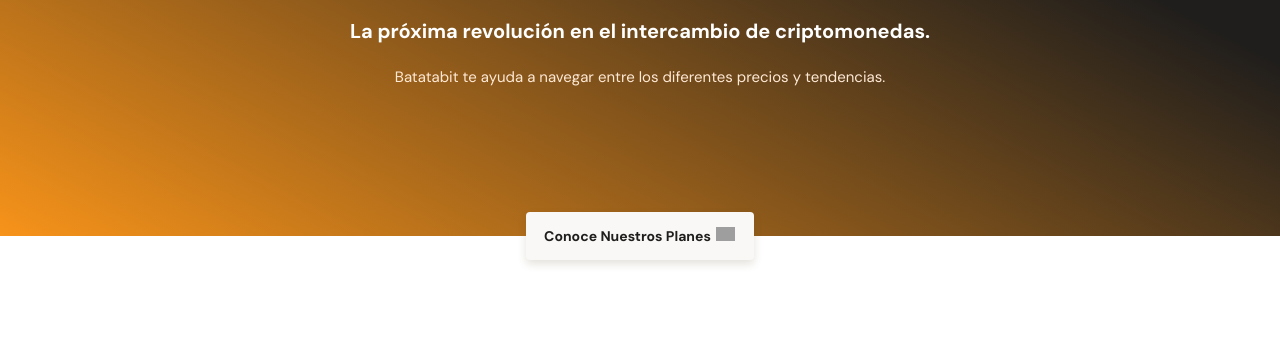
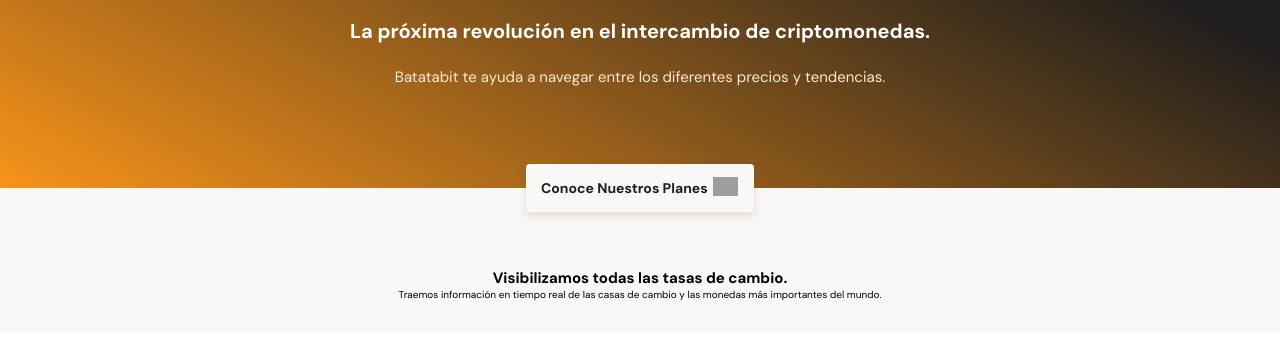
Before and after one commit to vilrodriguez/batabit, a website: page index.html in a window 1280 px wide. Shown: the part 106-446 px from the top of the page. Drawn offline with Linux system fonts and the light colour scheme; grey boxes are pictures that could not be loaded.

Commit message:
added contento to main

```diff
--- a/index.html
+++ b/index.html
@@ -17,7 +17,18 @@
     </div>
   </header>
   <main>
-    <section></section>
+    <section class="main-exchange-container">
+      <div class="backgroundImg"></div>
+      <div class="main-exchange-container--title">
+        <h2>Visibilizamos todas las tasas de cambio.</h2>
+        <p>Traemos información en tiempo real de las casas de cambio y las monedas más importantes del mundo.</p>
+      </div>
+      <section class="main-exchange-container--table">
+        <div>
+
+        </div>
+      </section>
+    </section>
     <section></section>
     <section></section>
     <section></section>
--- a/style.css
+++ b/style.css
@@ -52,7 +52,7 @@
   width: 90%;
   max-width: 900px;
   min-width: 288px;
-  height: 218px;
+  height: 170px;
   margin-top: 40px;
   text-align: center;
   align-self: center;
@@ -74,9 +74,9 @@
 .header--title-container .header--button {
   position: absolute;
   display: flex;
+  padding: 10px;
   align-items: center;
-  justify-content: center;
-  padding: 15px;
+  justify-content: space-evenly;
   border: none;
   border-radius: 4px;
   width: 228px;
@@ -92,11 +92,24 @@
 }
 
 .header--title-container span{
-  display: inline-block;
-  width: 19px;
-  height: 19px;
-  margin-left: 5px;
+  width: 25px;
+  height: 23px;
   background-image: url('https://icongr.am/feather/chevron-down.svg?size=128&color=282623');
   background-repeat: no-repeat;
   background-size: contain;
 }
+
+/* MAIN */
+main {
+  width: 100%;
+  height: auto;
+  background-color: var(--off-white);
+}
+
+.main-exchange-container{
+  width: 100%;
+  height: auto;
+  padding-top: 80px;
+  padding-bottom: 30px;
+  text-align: center;
+}
```
